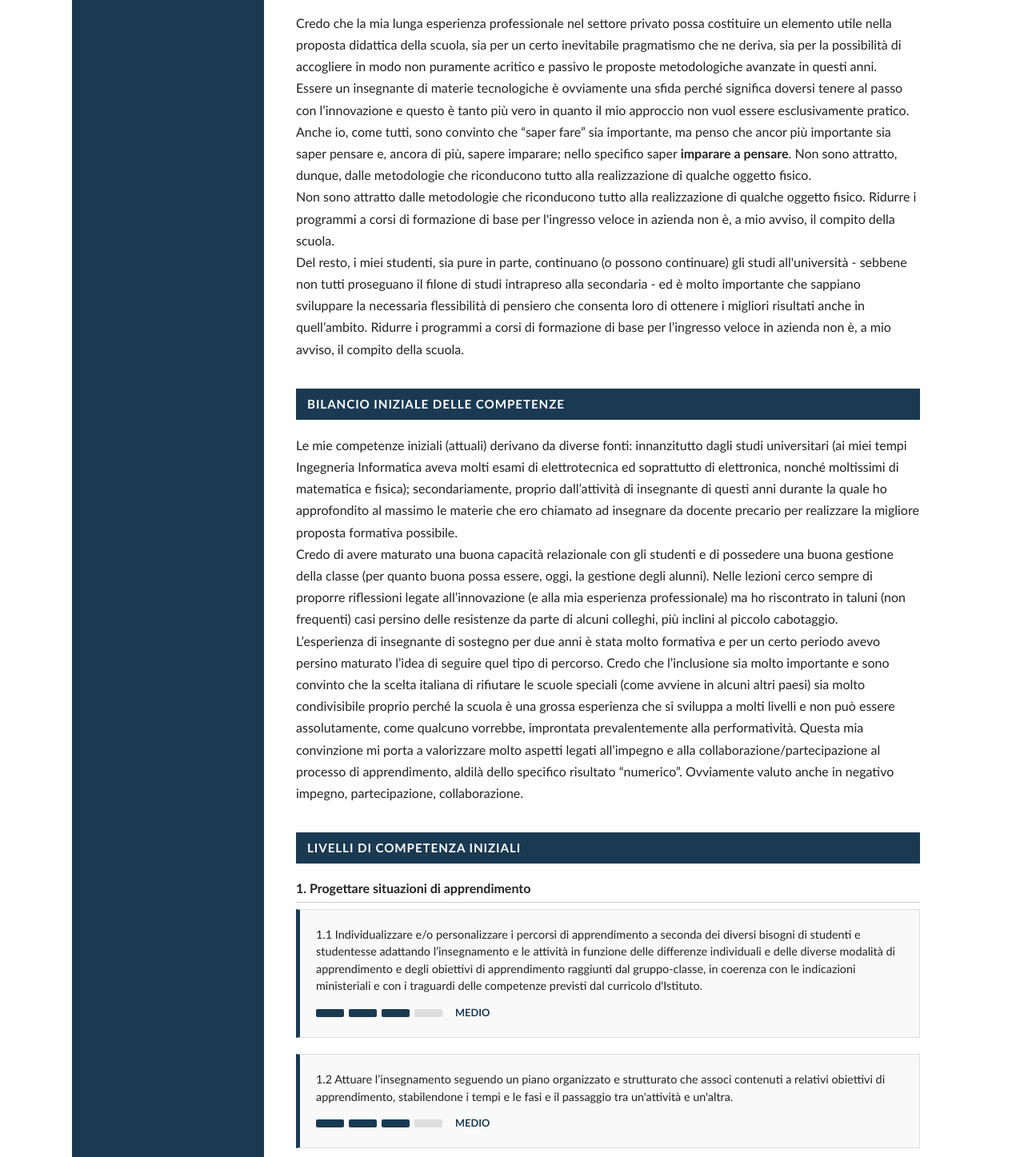
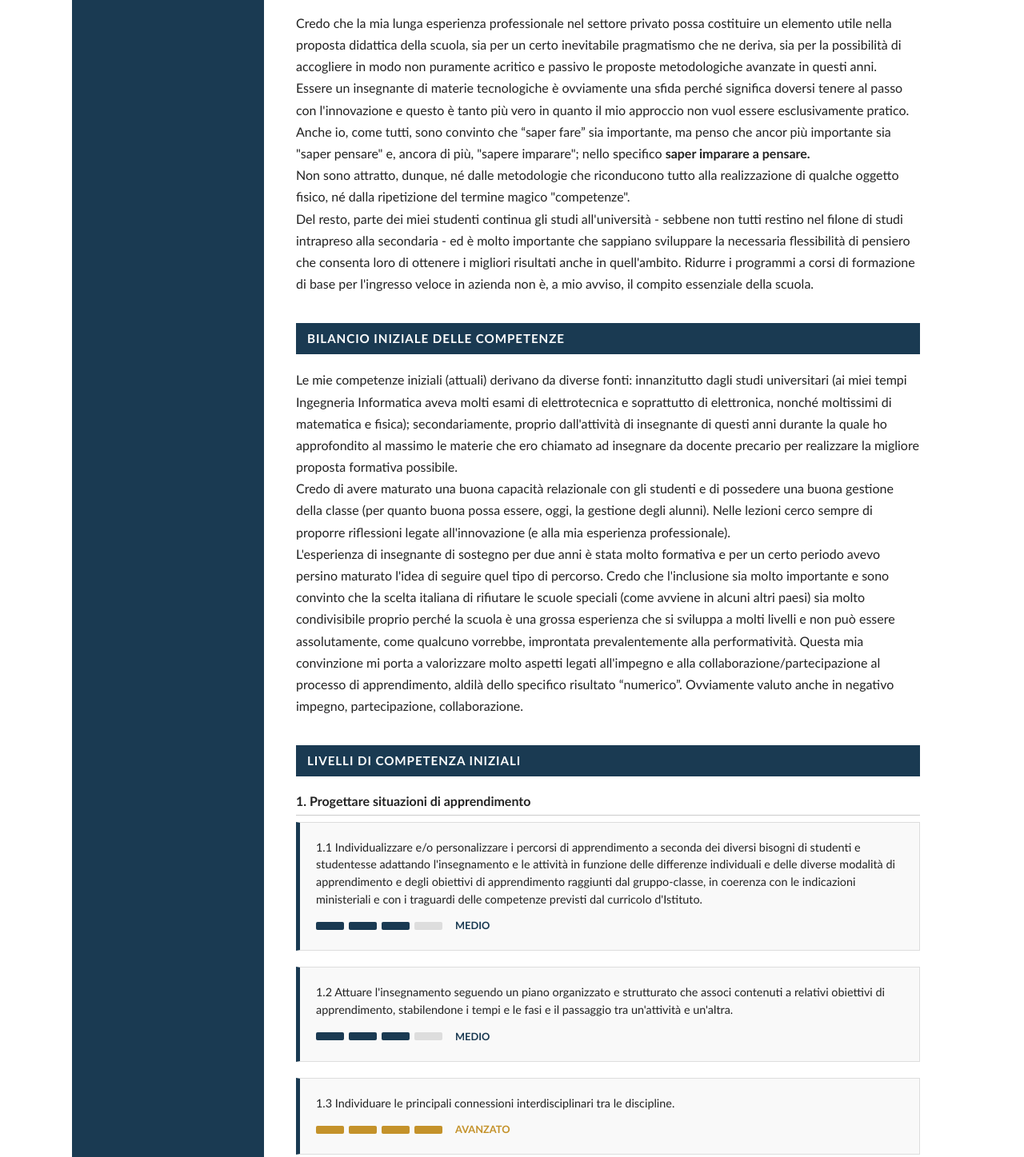
Before and after one commit to marcoriformetti/marcoriformetti.github.io, a plain HTML site: page index.html in a window 1280 px wide. Shown: the part 608-2055 px from the top of the page at 80% size. Drawn offline with Linux system fonts and the light colour scheme.

Commit message:
Add files via upload

```diff
--- a/index.html
+++ b/index.html
@@ -181,16 +181,16 @@
         <section id="autobiografia" class="section">
             <div class="section-title">AUTOBIOGRAFIA FORMATIVA</div>
             <p>Credo che la mia lunga esperienza professionale nel settore privato possa costituire un elemento utile nella proposta didattica della scuola, sia per un certo inevitabile pragmatismo che ne deriva, sia per la possibilità di accogliere in modo non puramente acritico e passivo le proposte metodologiche avanzate in questi anni.</p>
-            <p>Essere un insegnante di materie tecnologiche è ovviamente una sfida perché significa doversi tenere al passo con l’innovazione e questo è tanto più vero in quanto il mio approccio non vuol essere esclusivamente pratico. Anche io, come tutti, sono convinto che “saper fare” sia importante, ma penso che ancor più importante sia saper pensare e, ancora di più, sapere imparare; nello specifico saper <b>imparare a pensare</b>. Non sono attratto, dunque, dalle metodologie che riconducono tutto alla realizzazione di qualche oggetto fisico.</p>
-            <p>Non sono attratto dalle metodologie che riconducono tutto alla realizzazione di qualche oggetto fisico. Ridurre i programmi a corsi di formazione di base per l'ingresso veloce in azienda non è, a mio avviso, il compito della scuola.</p>
-           <p>Del resto, i miei studenti, sia pure in parte, continuano (o possono continuare) gli studi all'università - sebbene non tutti proseguano il filone di studi intrapreso alla secondaria - ed è molto importante che sappiano sviluppare la necessaria flessibilità di pensiero che consenta loro di ottenere i migliori risultati anche in quell’ambito. Ridurre i programmi a corsi di formazione di base per l’ingresso veloce in azienda non è, a mio avviso, il compito della scuola.</p>
+            <p>Essere un insegnante di materie tecnologiche è ovviamente una sfida perché significa doversi tenere al passo con l'innovazione e questo è tanto più vero in quanto il mio approccio non vuol essere esclusivamente pratico. Anche io, come tutti, sono convinto che “saper fare” sia importante, ma penso che ancor più importante sia "saper pensare" e, ancora di più, "sapere imparare"; nello specifico <b>saper imparare a pensare.</b></p>
+            <p>Non sono attratto, dunque, né dalle metodologie che riconducono tutto alla realizzazione di qualche oggetto fisico, né dalla ripetizione del termine magico "competenze".</p>
+            <p>Del resto, parte dei miei studenti continua gli studi all'università - sebbene non tutti restino nel filone di studi intrapreso alla secondaria - ed è molto importante che sappiano sviluppare la necessaria flessibilità di pensiero che consenta loro di ottenere i migliori risultati anche in quell'ambito. Ridurre i programmi a corsi di formazione di base per l'ingresso veloce in azienda non è, a mio avviso, il compito essenziale della scuola.</p>
         </section>
 
         <section id="bilancio" class="section">
             <div class="section-title">BILANCIO INIZIALE DELLE COMPETENZE</div>
-            <p>Le mie competenze iniziali (attuali) derivano da diverse fonti: innanzitutto dagli studi universitari (ai miei tempi Ingegneria Informatica aveva molti esami di elettrotecnica ed soprattutto di elettronica, nonché moltissimi di matematica e fisica); secondariamente, proprio dall’attività di insegnante di questi anni durante la quale ho approfondito al massimo le materie che ero chiamato ad insegnare da docente precario per realizzare la migliore proposta formativa possibile. </p>
-            <p>Credo di avere maturato una buona capacità relazionale con gli studenti e di possedere una buona gestione della classe (per quanto buona possa essere, oggi, la gestione degli alunni). Nelle lezioni cerco sempre di proporre riflessioni legate all’innovazione (e alla mia esperienza professionale) ma ho riscontrato in taluni (non frequenti) casi persino delle resistenze da parte di alcuni colleghi, più inclini al piccolo cabotaggio.</p>
-            <p>L’esperienza di insegnante di sostegno per due anni è stata molto formativa e per un certo periodo avevo persino maturato l’idea di seguire quel tipo di percorso. Credo che l’inclusione sia molto importante e sono convinto che la scelta italiana di rifiutare le scuole speciali (come avviene in alcuni altri paesi) sia molto condivisibile proprio perché la scuola è una grossa esperienza che si sviluppa a molti livelli e non può essere assolutamente, come qualcuno vorrebbe, improntata prevalentemente alla performatività. Questa mia convinzione mi porta a valorizzare molto aspetti legati all’impegno e alla collaborazione/partecipazione al processo di apprendimento, aldilà dello specifico risultato “numerico”. Ovviamente valuto anche in negativo impegno, partecipazione, collaborazione.</p>
+            <p>Le mie competenze iniziali (attuali) derivano da diverse fonti: innanzitutto dagli studi universitari (ai miei tempi Ingegneria Informatica aveva molti esami di elettrotecnica e soprattutto di elettronica, nonché moltissimi di matematica e fisica); secondariamente, proprio dall'attività di insegnante di questi anni durante la quale ho approfondito al massimo le materie che ero chiamato ad insegnare da docente precario per realizzare la migliore proposta formativa possibile. </p>
+            <p>Credo di avere maturato una buona capacità relazionale con gli studenti e di possedere una buona gestione della classe (per quanto buona possa essere, oggi, la gestione degli alunni). Nelle lezioni cerco sempre di proporre riflessioni legate all'innovazione (e alla mia esperienza professionale).</p>
+            <p>L'esperienza di insegnante di sostegno per due anni è stata molto formativa e per un certo periodo avevo persino maturato l'idea di seguire quel tipo di percorso. Credo che l'inclusione sia molto importante e sono convinto che la scelta italiana di rifiutare le scuole speciali (come avviene in alcuni altri paesi) sia molto condivisibile proprio perché la scuola è una grossa esperienza che si sviluppa a molti livelli e non può essere assolutamente, come qualcuno vorrebbe, improntata prevalentemente alla performatività. Questa mia convinzione mi porta a valorizzare molto aspetti legati all'impegno e alla collaborazione/partecipazione al processo di apprendimento, aldilà dello specifico risultato “numerico”. Ovviamente valuto anche in negativo impegno, partecipazione, collaborazione.</p>
         </section>
 
         <section id="livelli" class="section">
@@ -198,14 +198,14 @@
 
             <h3 class="section-subtitle">1. Progettare situazioni di apprendimento</h3>
             <div class="competence-card">
-                <div class="indicator-text">1.1 Individualizzare e/o personalizzare i percorsi di apprendimento a seconda dei diversi bisogni di studenti e studentesse adattando l’insegnamento e le attività in funzione delle differenze individuali e delle diverse modalità di apprendimento e degli obiettivi di apprendimento raggiunti dal gruppo-classe, in coerenza con le indicazioni ministeriali e con i traguardi delle competenze previsti dal curricolo d'Istituto.</div>
+                <div class="indicator-text">1.1 Individualizzare e/o personalizzare i percorsi di apprendimento a seconda dei diversi bisogni di studenti e studentesse adattando l'insegnamento e le attività in funzione delle differenze individuali e delle diverse modalità di apprendimento e degli obiettivi di apprendimento raggiunti dal gruppo-classe, in coerenza con le indicazioni ministeriali e con i traguardi delle competenze previsti dal curricolo d'Istituto.</div>
                 <div class="level-track">
                     <div class="pip active"></div><div class="pip active"></div><div class="pip active"></div><div class="pip"></div>
                     <span class="level-label">Medio</span>
                 </div>
             </div>
             <div class="competence-card">
-                <div class="indicator-text">1.2 Attuare l’insegnamento seguendo un piano organizzato e strutturato che associ contenuti a relativi obiettivi di apprendimento, stabilendone i tempi e le fasi e il passaggio tra un'attività e un'altra.</div>
+                <div class="indicator-text">1.2 Attuare l'insegnamento seguendo un piano organizzato e strutturato che associ contenuti a relativi obiettivi di apprendimento, stabilendone i tempi e le fasi e il passaggio tra un'attività e un'altra.</div>
                 <div class="level-track">
                     <div class="pip active"></div><div class="pip active"></div><div class="pip active"></div><div class="pip"></div>
                     <span class="level-label">Medio</span>
@@ -229,7 +229,7 @@
                 </div>
             </div>
             <div class="competence-card">
-                <div class="indicator-text">2.2 Organizzare ambienti e spazi di apprendimento finalizzati all’implementazione di strategie per l’individualizzazione e la personalizzazione dei percorsi di apprendimento sia per far emergere i diversi talenti di studenti e studentesse sia per favorire l’inclusione di studenti e studentesse con BES, DSA o disabilità.</div>
+                <div class="indicator-text">2.2 Organizzare ambienti e spazi di apprendimento finalizzati all'implementazione di strategie per l'individualizzazione e la personalizzazione dei percorsi di apprendimento sia per far emergere i diversi talenti di studenti e studentesse sia per favorire l'inclusione di studenti e studentesse con BES, DSA o disabilità.</div>
                 <div class="level-track">
                     <div class="pip active"></div><div class="pip active"></div><div class="pip active"></div><div class="pip"></div>
                     <span class="level-label">Medio</span>
@@ -254,14 +254,14 @@
 
             <h3 class="section-subtitle">Gestire relazioni e comportamenti in classe</h3>
             <div class="competence-card">
-                <div class="indicator-text">4.1 Promuovere in studenti e studentesse l’apprendimento collaborativo e/o cooperativo, condividendo regole di comportamento e forme di comunicazione che tengano conto delle diversità e facilitino il superamento di eventuali situazioni problematiche.</div>
+                <div class="indicator-text">4.1 Promuovere in studenti e studentesse l'apprendimento collaborativo e/o cooperativo, condividendo regole di comportamento e forme di comunicazione che tengano conto delle diversità e facilitino il superamento di eventuali situazioni problematiche.</div>
                 <div class="level-track">
                     <div class="pip active"></div><div class="pip active"></div><div class="pip active"></div><div class="pip"></div>
                     <span class="level-label">Medio</span>
                 </div>
             </div>
             <div class="competence-card">
-                <div class="indicator-text">4.2 Sostenere l’autostima di ogni studente e studentessa e favorirne la percezione di autoefficacia (anche quando membro di un gruppo) valorizzando il suo contributo e l’impegno profuso.</div>
+                <div class="indicator-text">4.2 Sostenere l'autostima di ogni studente e studentessa e favorirne la percezione di autoefficacia (anche quando membro di un gruppo) valorizzando il suo contributo e l'impegno profuso.</div>
                 <div class="level-track">
                     <div class="pip active"></div><div class="pip active"></div><div class="pip active"></div><div class="pip"></div>
                     <span class="level-label">Medio</span>
```
